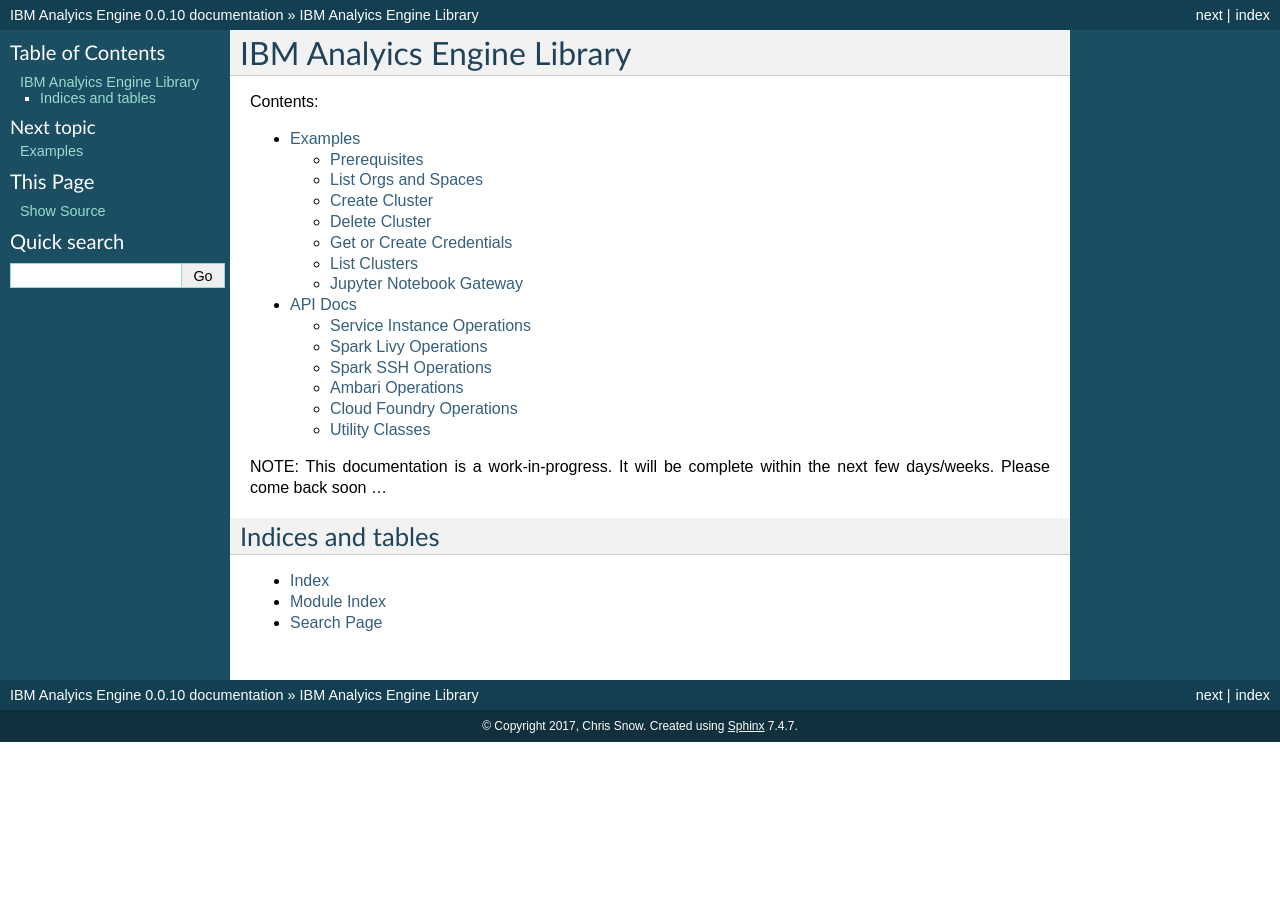
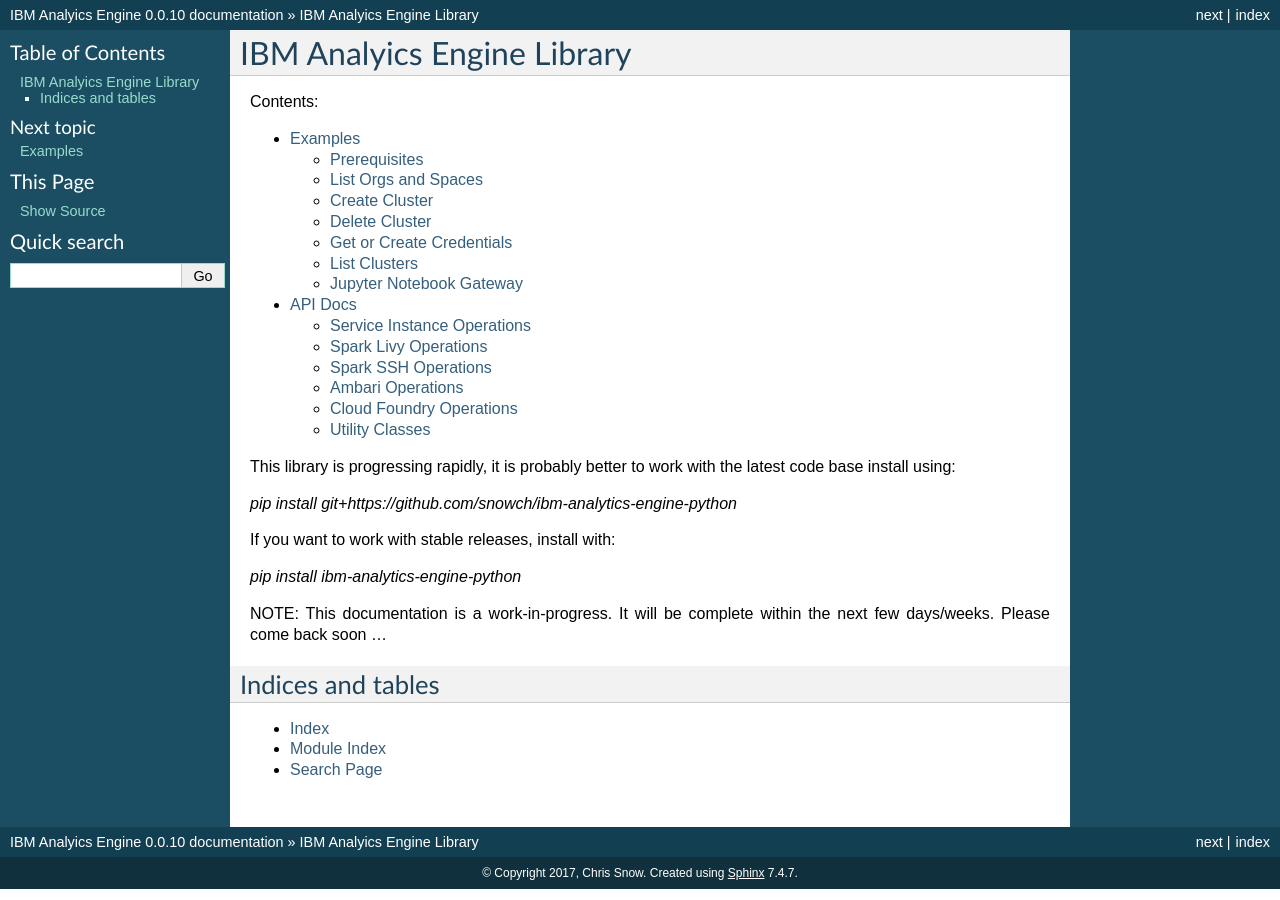
Before and after one commit to snowch/ibm-analytics-engine-python, a Sphinx documentation site: the page built from docs/index.rst, in a window 1280 px wide. Built offline with Sphinx 7.4.7, drawn with Linux system fonts in a browser that asks for light colours.

Commit message:
Update index.rst

```diff
--- a/docs/index.rst
+++ b/docs/index.rst
@@ -9,6 +9,16 @@
    examples
    apidocs
 
+
+This library is progressing rapidly, it is probably better to work with the latest code base install using:
+
+`pip install git+https://github.com/snowch/ibm-analytics-engine-python`
+
+If you want to work with stable releases, install with:
+
+`pip install ibm-analytics-engine-python`
+
+
 NOTE: This documentation is a work-in-progress.  It will be complete within the next few days/weeks.  Please come back soon ...
 
 
```
